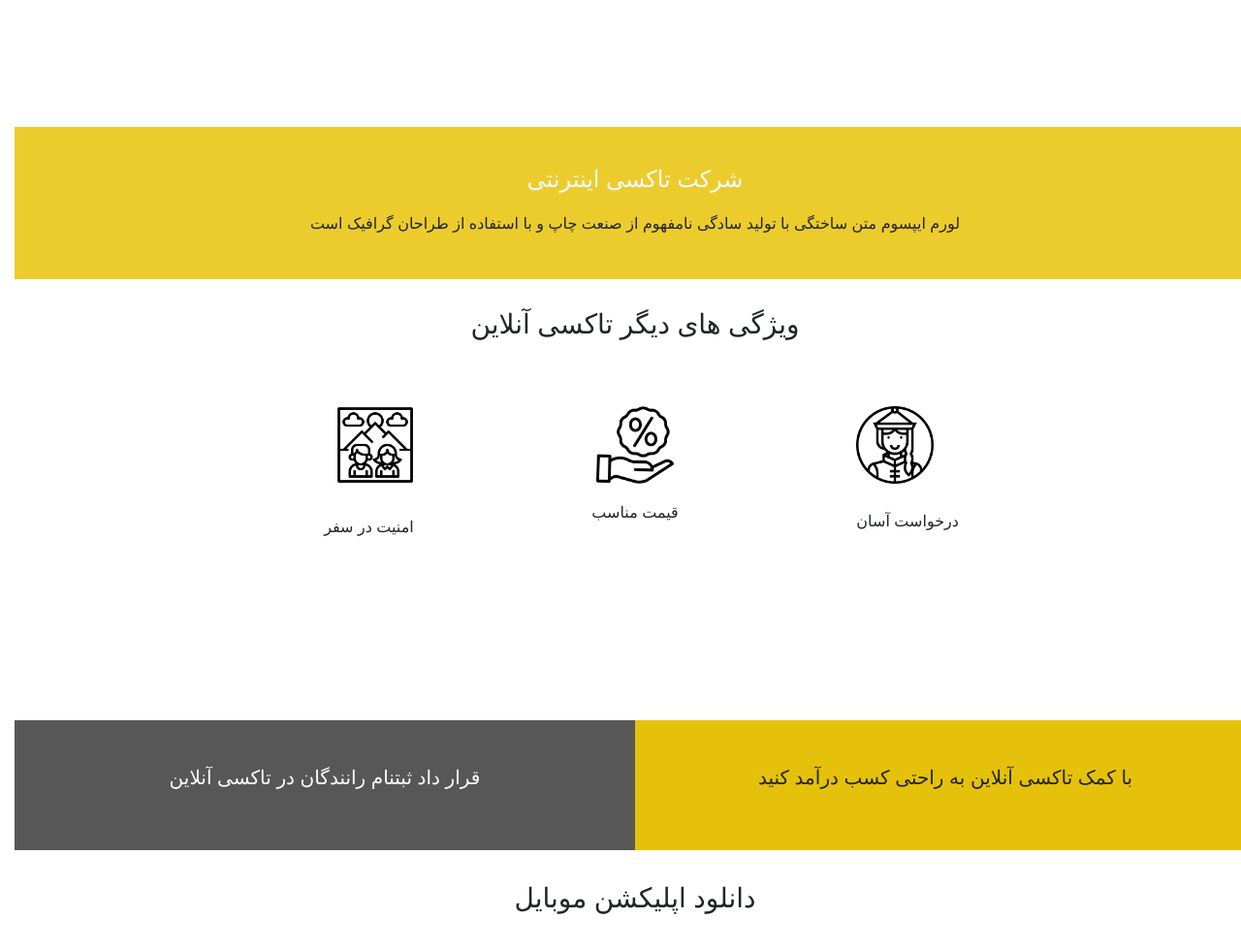
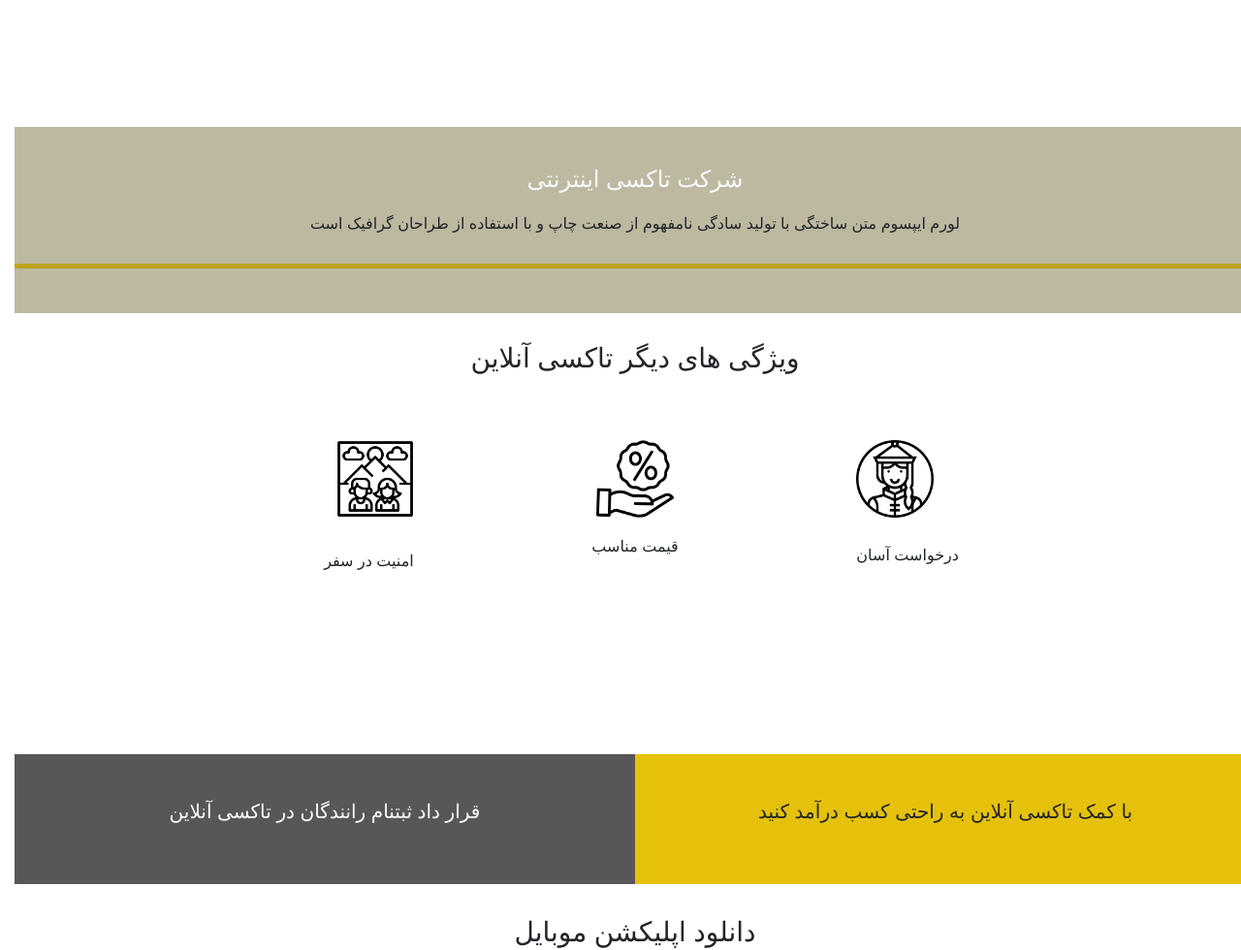
Before and after one commit to Masoume-vesali1993/taxi-online, a plain HTML site: page index.html in a window 1280 px wide. Shown: the part 1000-1980 px from the top of the page at 97% size. Drawn offline with nearby package versions, Linux system fonts and the light colour scheme.

Commit message:
add border-bootun in tag p

```diff
--- a/css/style.css
+++ b/css/style.css
@@ -151,13 +151,18 @@
     padding-bottom: 10px;
 }
 #bg-text{
-    background-color: #eccc2d;
+    background-color: #bdb8a0;
     padding:30px 0 30px 0;
 }
 #bg-text a{
     background: #000;
     color: #fff;
     padding: 0 15px 0 15px;
+}
+#bg-text p{
+    border-bottom: 3px solid #bda21a;
+    border-width: thick;
+    padding-bottom: 30px;
 }
 #box-top{
     padding-top: 40px;
```
